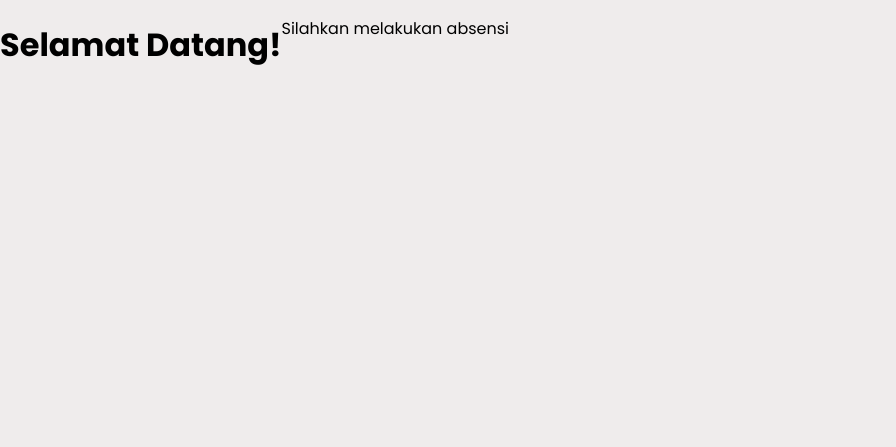
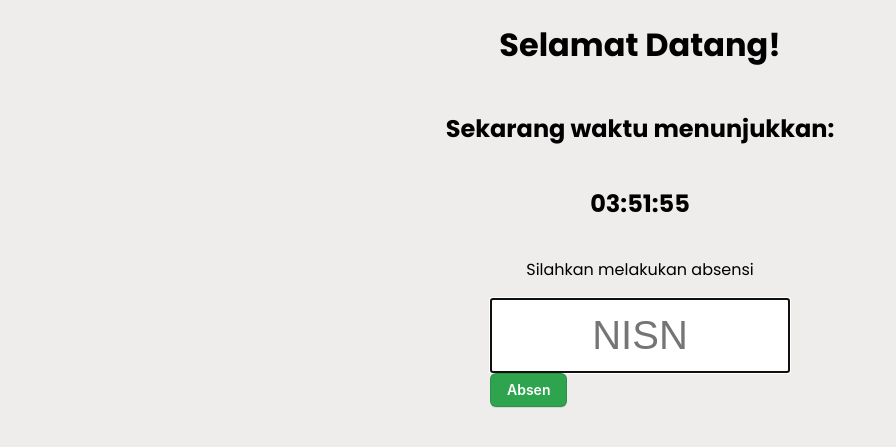
Before and after one commit to mariopaath23/tns-redesigned, a PHP site: page /absensi/absensi-page.php in a window 1280 px wide. Shown: the top 447 px of the page, without its empty margins (0-896 px from the left). Run offline with PHP 8.4, Linux system fonts and the light colour scheme.

Commit message:
feat: working absence submission and data preview

```diff
--- a/absensi/absensi-page.php
+++ b/absensi/absensi-page.php
@@ -5,17 +5,60 @@
     <meta charset="UTF-8">
     <meta name="viewport" content="width=device-width, initial-scale=1.0">
     <title>AbsenceOS - Sedang Absensi</title>
+    <link rel="stylesheet" href="../assets/css/absensiStyle.css">
     <?php
-    include('../config/css.php');
     include('../config/fonts.php');
     include('../config/icons.php');
     include('../config/js.php');
+    require '../config.php';
     ?>
 </head>
 
 <body>
     <h1>Selamat Datang!</h1>
+    <h2>Sekarang waktu menunjukkan:</h2>
+    <h2><span id="server-time"></span></h2>
     <p>Silahkan melakukan absensi</p>
+
+    <section id="absence-input" class="absence-form">
+        <form id="absence-form" method="POST">
+            <div class="form-group"><input type="text" name="nisn" id="nisn" placeholder="NISN" autofocus></div>
+            <div class="form-group"><button type="submit" class="btn-primary">Absen</button></div>
+        </form>
+    </section>
+
+    <section id="absence-report">
+        <div class="report-card"></div>
+    </section>
+
+    <script>
+        document.getElementById('absence-form').addEventListener('submit', function(e) {
+            e.preventDefault();
+
+            const formData = new FormData(this);
+
+            fetch('../lib/submitAbsence.php', {
+                    method: 'POST',
+                    body: formData
+                })
+                .then(response => response.json())
+                .then(data => {
+                    if (data.status === 'success') {
+                        alert(data.message);
+                        const reportCard = document.querySelector('.report-card');
+                        reportCard.innerHTML = `
+                        <p>NISN: ${data.data.student_nisn}</p>
+                        <p>Nama: ${data.data.student_name}</p>
+                        <p>Kelas: ${data.data.class_name}</p>
+                        <p>Waktu Absensi: ${data.data.created_at}</p>
+                    `;
+                    } else {
+                        alert(data.message);
+                    }
+                })
+                .catch(error => console.error('Error:', error));
+        });
+    </script>
 </body>
 
 </html>
--- /dev/null
+++ b/assets/css/absensiStyle.css
@@ -0,0 +1,73 @@
+*,
+*::before,
+*::after {
+    box-sizing: border-box;
+}
+
+.btn-primary {
+  appearance: none;
+  background-color: #2ea44f;
+  border: 1px solid rgba(27, 31, 35, .15);
+  border-radius: 6px;
+  box-shadow: rgba(27, 31, 35, .1) 0 1px 0;
+  box-sizing: border-box;
+  color: #fff;
+  cursor: pointer;
+  display: inline-block;
+  font-family: -apple-system,system-ui,"Segoe UI",Helvetica,Arial,sans-serif,"Apple Color Emoji","Segoe UI Emoji";
+  font-size: 14px;
+  font-weight: 600;
+  line-height: 20px;
+  padding: 6px 16px;
+  position: relative;
+  text-align: center;
+  text-decoration: none;
+  user-select: none;
+  -webkit-user-select: none;
+  touch-action: manipulation;
+  vertical-align: middle;
+  white-space: nowrap;
+}
+
+.btn-primary:focus:not(:focus-visible):not(.focus-visible) {
+  box-shadow: none;
+  outline: none;
+}
+
+.btn-primary:hover {
+  background-color: #2c974b;
+}
+
+.btn-primary:focus {
+  box-shadow: rgba(46, 164, 79, .4) 0 0 0 3px;
+  outline: none;
+}
+
+.btn-primary:disabled {
+  background-color: #94d3a2;
+  border-color: rgba(27, 31, 35, .1);
+  color: rgba(255, 255, 255, .8);
+  cursor: default;
+}
+
+.btn-primary:active {
+  background-color: #298e46;
+  box-shadow: rgba(20, 70, 32, .2) 0 1px 0 inset;
+}
+
+body {
+    font-family: "Poppins", sans-serif;
+    margin: 0;
+    display: flex;
+    flex-direction: column;
+    justify-content: center;
+    align-items: center;
+    background-color: #EFECEC;
+}
+
+input[type="text"]{
+    width: 300px;
+    height: 75px;
+    text-align: center;
+    font-size: 40px;
+}
--- a/config.php
+++ b/config.php
@@ -32,15 +32,12 @@ function query($query)
 
 function addStudent($data)
 {
-    global $conn;
+    global $conn, $created_at, $updated_at;
     $uuid = createuuid();
 
     $class_uuid = mysqli_real_escape_string($conn, $data['class_uuid']);
     $nisn = mysqli_real_escape_string($conn, $data['nisn']);
     $student_name = mysqli_real_escape_string($conn, $data['student_name']);
-
-    $created_at = date('Y-m-d H:i:s');
-    $updated_at = date('Y-m-d H:i:s');
 
     $query = "INSERT INTO student (uuid, class_uuid, nisn, student_name, created_at, updated_at) VALUES (?, ?, ?, ?, ?, ?)";
 
@@ -60,14 +57,58 @@ function addClass($data)
 {
     global $conn, $created_at, $updated_at;
     $uuid = createuuid();
-    $class_name = htmlspecialchars($_POST["class_name"]);
 
-    $query = "INSERT INTO class VALUES
-	('$uuid','$class_name', '$created_at', '$updated_at')
-	";
-    mysqli_query($conn, $query);
-    return mysqli_affected_rows($conn);
+    $class_name = mysqli_real_escape_string($conn, $data['class_name']);
+
+    $query = "INSERT INTO class (uuid, class_name, created_at, updated_at) VALUES (?, ?, ?, ?)";
+
+    $stmt = mysqli_prepare($conn, $query);
+    mysqli_stmt_bind_param($stmt, "ssss", $uuid, $class_name, $created_at, $updated_at);
+
+    mysqli_stmt_execute($stmt);
+
+    $affected_rows = mysqli_stmt_affected_rows($stmt);
+
+    mysqli_stmt_close($stmt);
+
+    return $affected_rows;
 }
+
+function presenceSubmit($data)
+{
+    global $conn, $created_at;
+    $uuid = createuuid();
+
+    $student_nisn = mysqli_real_escape_string($conn, $data['nisn']);
+
+    // Check if the NISN exists in the student table
+    $check_query = "SELECT COUNT(*) FROM student WHERE nisn = ?";
+    $stmt_check = mysqli_prepare($conn, $check_query);
+    mysqli_stmt_bind_param($stmt_check, "s", $student_nisn);
+    mysqli_stmt_execute($stmt_check);
+    mysqli_stmt_bind_result($stmt_check, $count);
+    mysqli_stmt_fetch($stmt_check);
+    mysqli_stmt_close($stmt_check);
+
+    if ($count == 0) {
+        // NISN does not exist in the student table
+        return 0;
+    }
+
+    $query = "INSERT INTO presence_log (uuid, student_nisn, created_at) VALUES (?, ?, ?)";
+
+    $stmt = mysqli_prepare($conn, $query);
+    mysqli_stmt_bind_param($stmt, "sss", $uuid, $student_nisn, $created_at);
+
+    mysqli_stmt_execute($stmt);
+
+    $affected_rows = mysqli_stmt_affected_rows($stmt);
+
+    mysqli_stmt_close($stmt);
+
+    return $affected_rows;
+}
+
 
 function delete($userId)
 {
@@ -75,13 +116,3 @@ function delete($userId)
     mysqli_query($conn, "DELETE FROM user WHERE userId = $userId");
     return mysqli_affected_rows($conn);
 }
-
-function presenceUpdate($data)
-{
-    global $conn;
-    $presenceDate = htmlspecialchars($_POST["presenceDate"]);
-    $userId = htmlspecialchars($_POST["userId"]);
-    $query = "INSERT INTO tb_presence VALUES ('', '$presenceDate', '$userId')";
-    mysqli_query($conn, $query);
-    return mysqli_affected_rows($conn);
-}
--- a/kelas/index.php
+++ b/kelas/index.php
@@ -24,7 +24,7 @@
         </div>
         <section id="add-kelas" class="form-container">
             <h1>Tambah Data Kelas</h1>
-            <form action="" method="POST">
+            <form action="../lib/addClass.php" method="POST">
                 <div class="form-group">
                     <label for="nama">Nama</label>
                     <input type="text" name="class_name" id="nama" required>
```
Also changed, not shown: lib/addClass.php (+15 -9 lines), lib/submitAbsence.php (added, +35 -0 lines).
